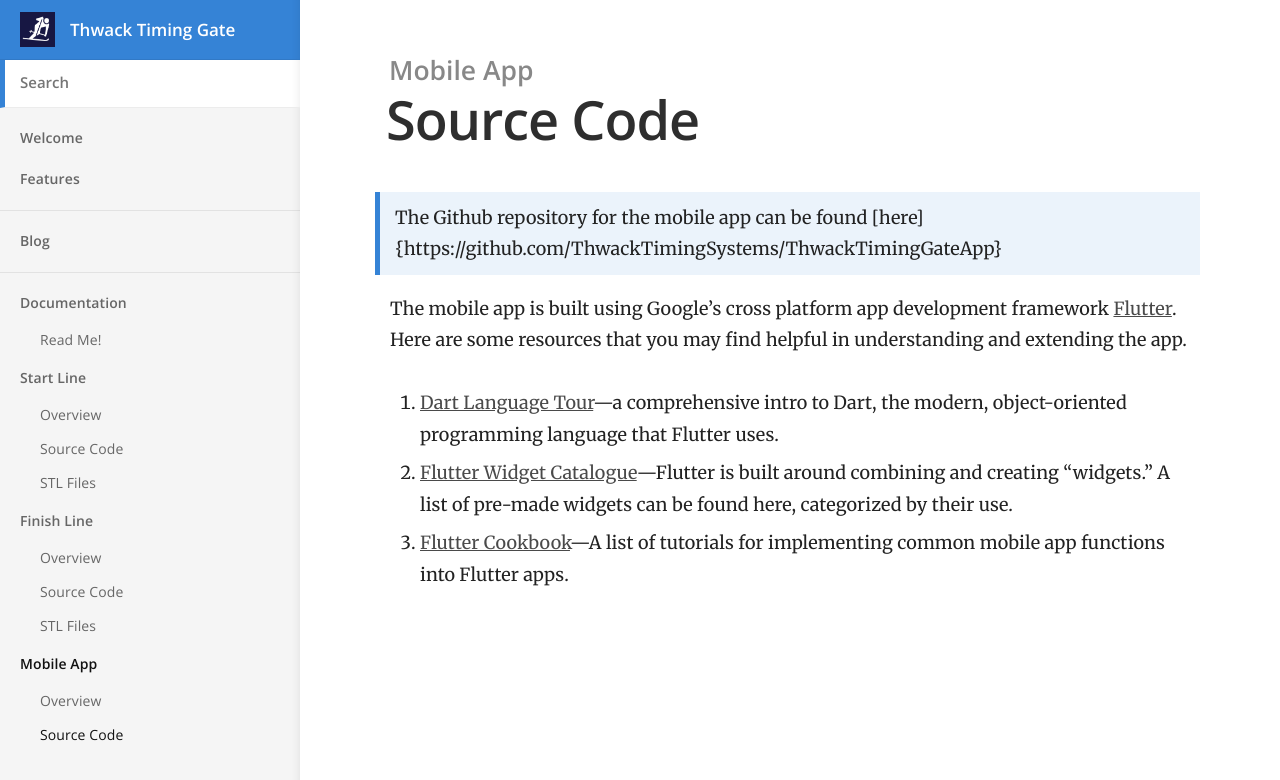
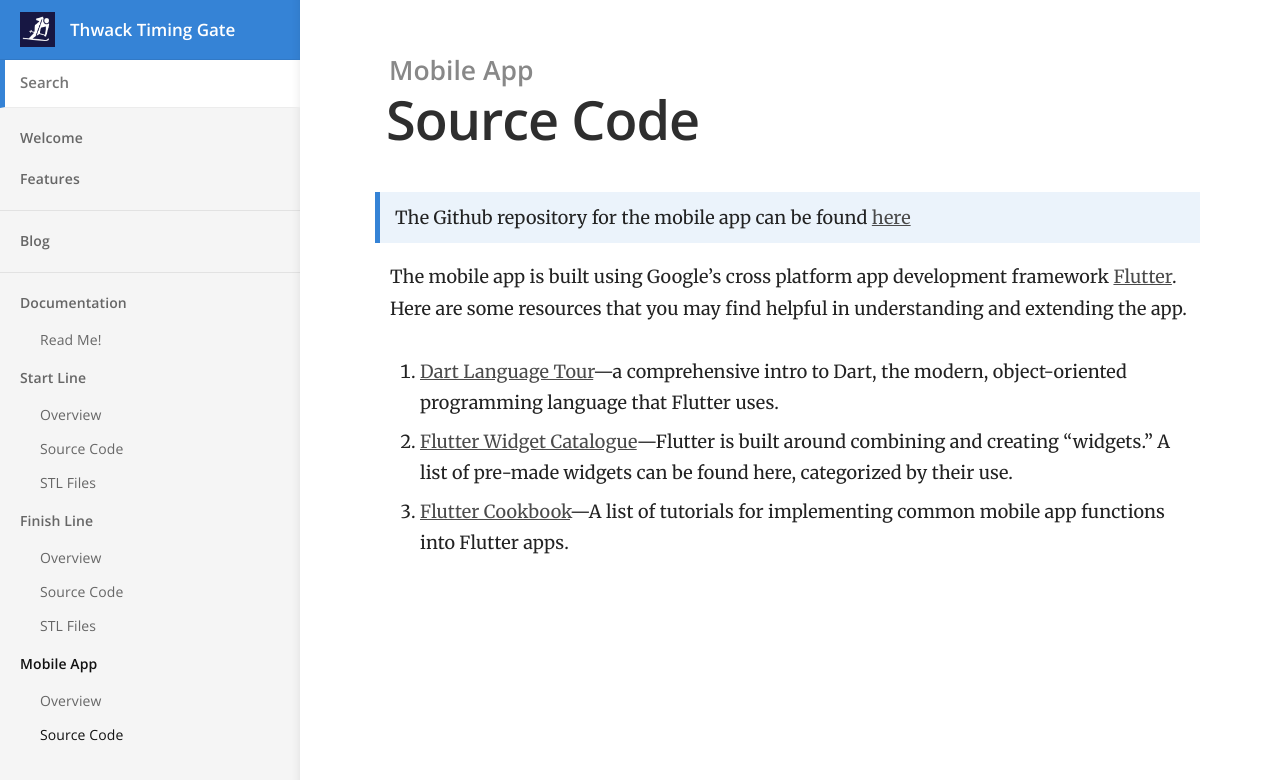
Before and after one commit to P-bibs/ThwackTimingSystems.github.io, a Jekyll site: the page built from _docs/3mobileApp/sourceCode.md, in a window 1280 px wide. Shown: the top 780 px of the page. Built offline with Jekyll 4.4.1, drawn with Linux system fonts in a browser that asks for light colours.

Commit message:
fixed broken link to mobile source code

```diff
--- a/_docs/3mobileApp/sourceCode.md
+++ b/_docs/3mobileApp/sourceCode.md
@@ -4,7 +4,7 @@
 order: 2
 ---
 
-> The Github repository for the mobile app can be found [here]{https://github.com/ThwackTimingSystems/ThwackTimingGateApp}
+> The Github repository for the mobile app can be found [here](https://github.com/ThwackTimingSystems/ThwackTimingGateApp)
 
 The mobile app is built using Google's cross platform app development framework [Flutter](https://flutter.io/). Here are some resources that you may find helpful in understanding and extending the app.
 
```
